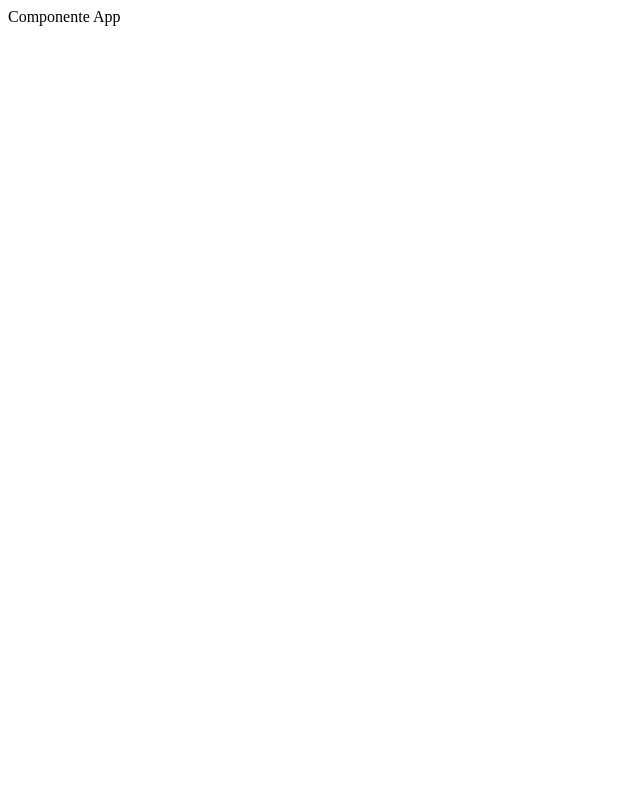
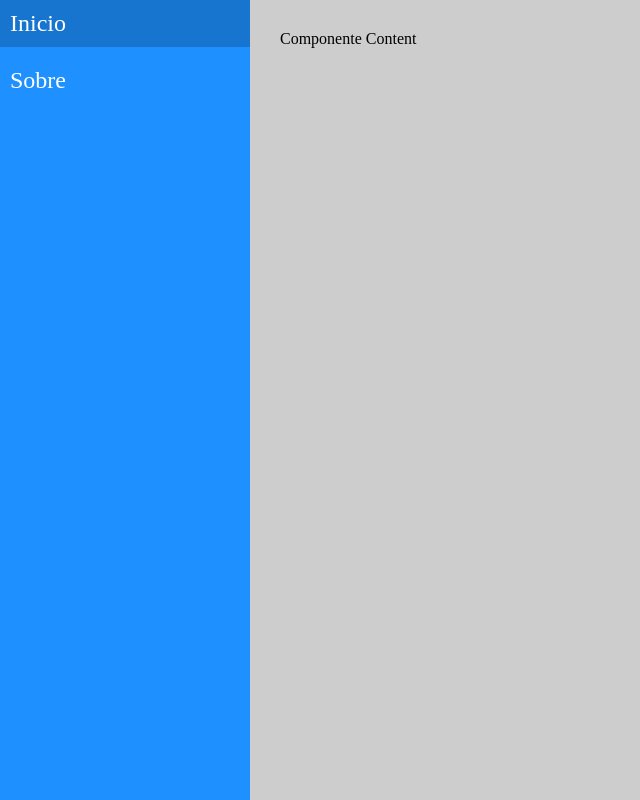
Before and after one commit to hericlesLima/React-Navigation, a React (Create React App) app: page / in a window 1280 px wide. Shown: the whole page, without its empty margins (0-640 px from the left). Built offline with nearby package versions, Linux system fonts and the light colour scheme.

Commit message:
add styles to the pages

```diff
--- a/src/components/Content.css
+++ b/src/components/Content.css
@@ -0,0 +1,6 @@
+.Content{
+    display: flex;
+    flex-grow: 1;
+    background-color: #cdcdcd;
+    padding: 30px;
+}
--- a/src/components/Content.jsx
+++ b/src/components/Content.jsx
@@ -3,7 +3,7 @@
 
 const Content = props => (
     <main className='Content'>
-        Componente App
+        Componente Content
     </main>
 )
 
--- a/src/components/Menu.css
+++ b/src/components/Menu.css
@@ -0,0 +1,32 @@
+.Menu {
+  display: flex;
+  flex-basis: 250px;
+
+  background-color: dodgerblue;
+}
+
+.Menu nav{
+    flex: 1;
+}
+
+.Menu ul {
+  list-style: none;
+  padding: 0;
+}
+
+.Menu li {
+    display: flex;
+}
+
+.Menu li a{
+    flex: 1;
+    padding: 10px;
+    margin-bottom: 10px;
+    text-decoration: none;
+    color: #fff;
+    font-size: 1.5rem;
+}
+
+.Menu li a:hover{
+    background: #00000030;
+}
--- a/src/components/Menu.jsx
+++ b/src/components/Menu.jsx
@@ -3,7 +3,16 @@
 
 const Menu = props => (
     <aside className='Menu'>
-        Componente App
+        <nav>
+            <ul>
+                <li>
+                    <a href="/">Inicio</a>
+                </li>
+                <li>
+                    <a href="/">Sobre</a>
+                </li>
+            </ul>
+        </nav>
     </aside>
 )
 
--- /dev/null
+++ b/src/index.css
@@ -0,0 +1,5 @@
+*{
+    margin: 0;
+    text-decoration: none;
+    box-sizing: border-box;
+  }
--- a/src/index.js
+++ b/src/index.js
@@ -1,5 +1,6 @@
 import React from 'react'
 import ReactDOM from 'react-dom'
+import './index.css'
 
 import App from '../src/views/App'
 
--- a/src/views/App.css
+++ b/src/views/App.css
@@ -0,0 +1,6 @@
+.App{
+    display: flex;
+    height: 100vh;
+
+    background-color: aqua;
+}
--- a/src/views/App.jsx
+++ b/src/views/App.jsx
@@ -1,9 +1,12 @@
 import React from 'react'
+import Content from '../components/Content'
+import Menu from '../components/Menu'
 import './App.css'
 
 const App = props => (
     <div className='App'>
-        Componente App
+        <Menu/>
+        <Content/>
     </div>
 )
 
```
